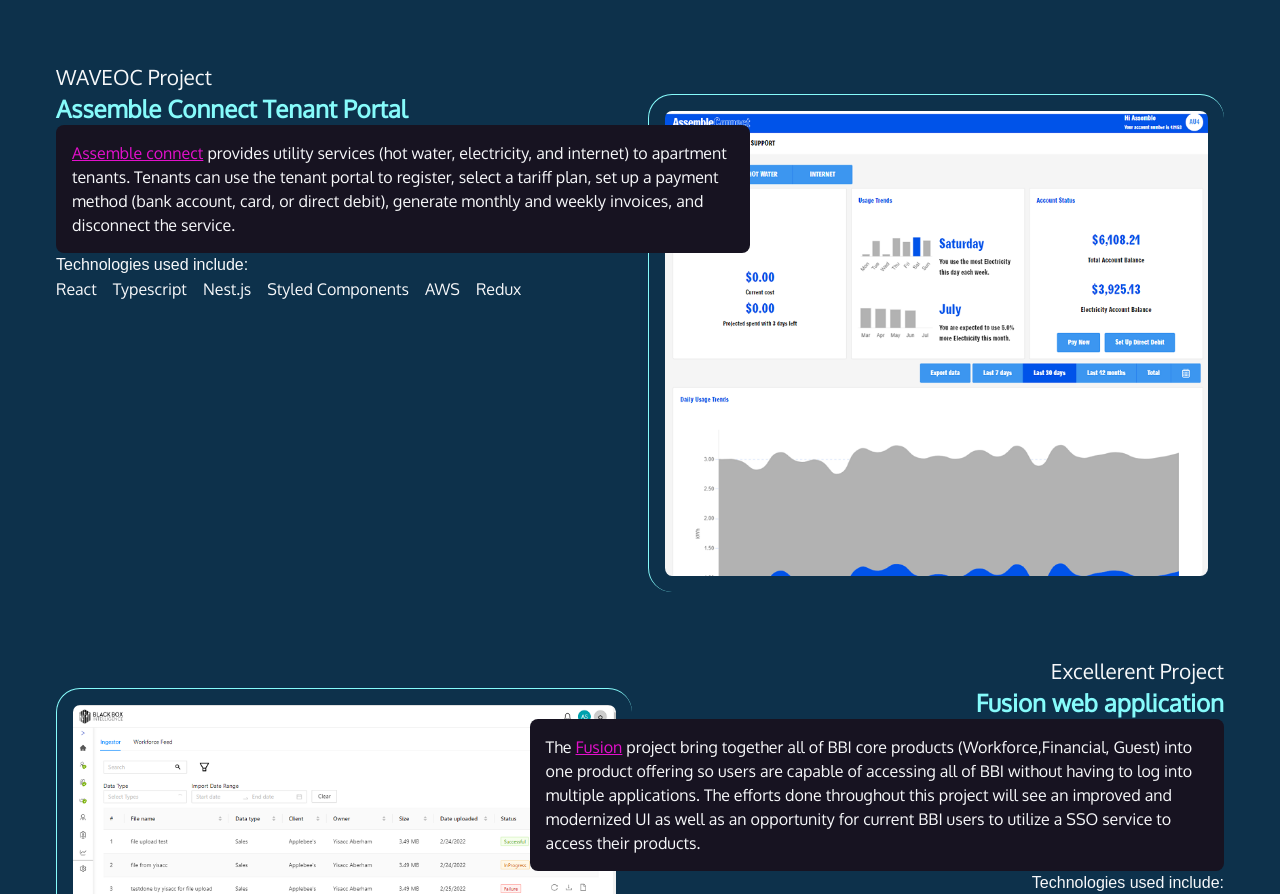
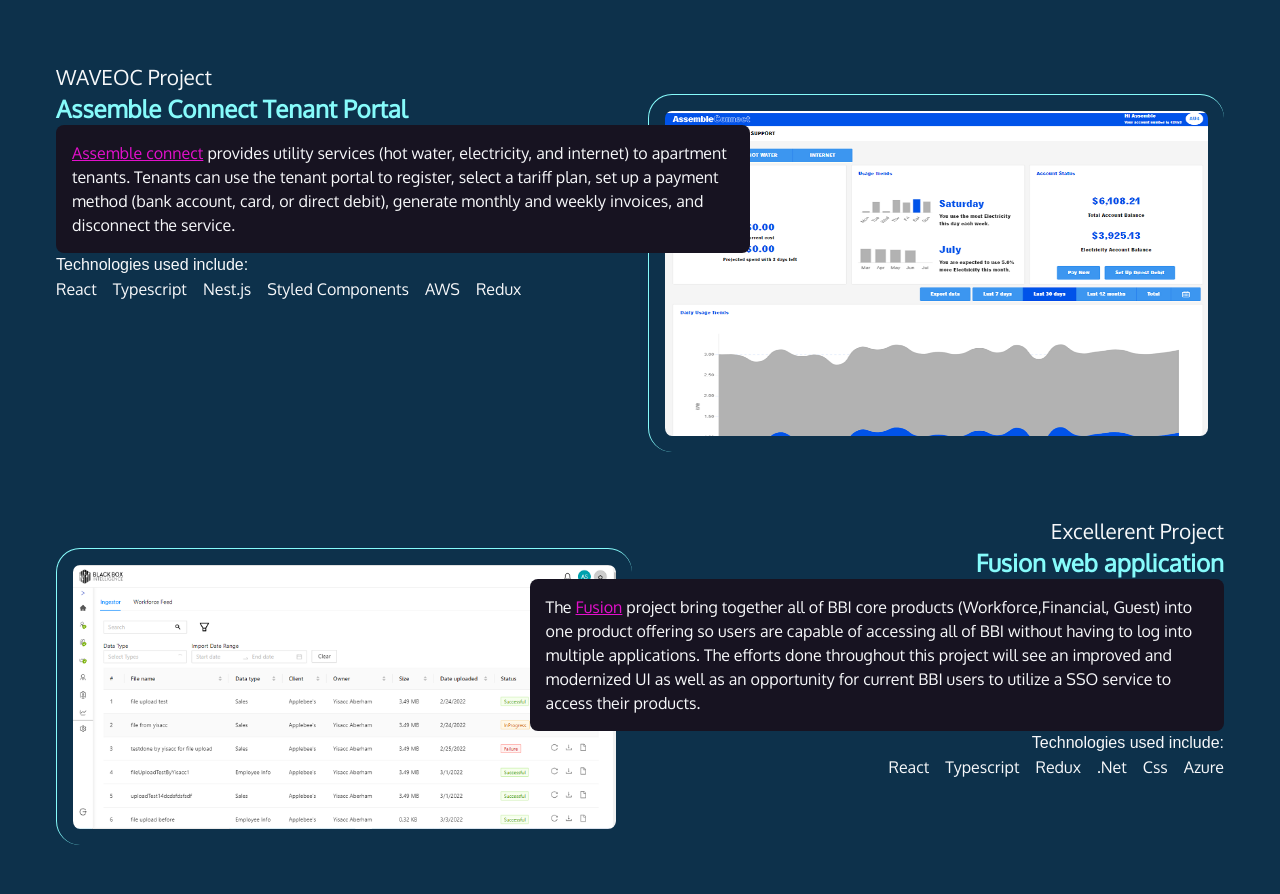
Before and after one commit to yisacc/portfolio, a Next.js app: page / in a window 1280 px wide. Shown: the part 1080-1974 px from the top of the page. Built offline with nearby package versions, Linux system fonts and the light colour scheme; a web font is replaced by a local one.

Commit message:
updated the maximum height of the projects screenshot

```diff
--- a/src/app/components/projects.tsx
+++ b/src/app/components/projects.tsx
@@ -74,7 +74,7 @@
           </div>
 
           <Image
-            className="mt-8 mx-0 mb-16 border-l border-aqua border-solid border-t rounded-3xl p-4 sm:col-start-6 sm:col-end-11 sm:row-start-1 sm:row-end-2"
+            className="mt-8 mx-0 mb-16 border-l border-aqua border-solid border-t rounded-3xl p-4 sm:col-start-6 sm:col-end-11 sm:row-start-1 sm:row-end-2 max-h-[358px]"
             width={584}
             height={358}
             src={assemblyConnectPic}
```
